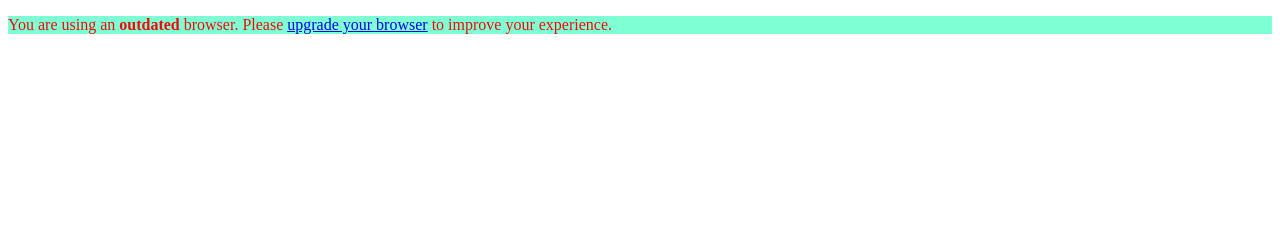
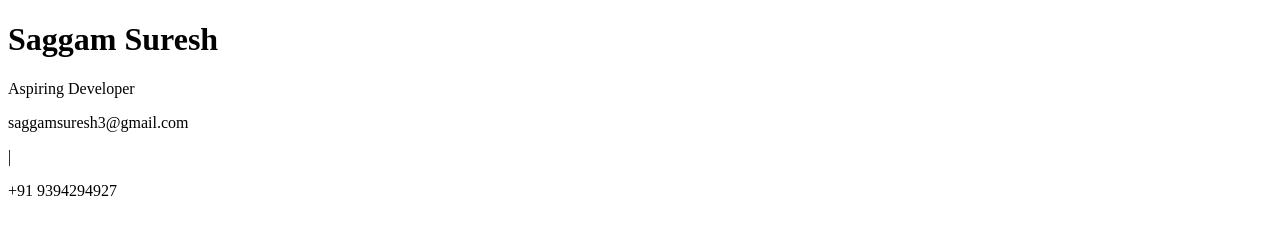
Before and after one commit to saggamsuresh-git/testing, a plain HTML site: page index.html in a window 1280 px wide. Drawn offline with Linux system fonts and the light colour scheme.

Commit message:
Update index.html

```diff
--- a/index.html
+++ b/index.html
@@ -9,7 +9,16 @@
         <link rel="stylesheet" href="./index.css">
     </head>
     <body>
-        <p class="browsehappy">You are using an <strong>outdated</strong> browser. Please <a href="#">upgrade your browser</a> to improve your experience.</p>
-        <script src="" async defer></script>
+        <div class="page-container">
+            <div class="heading">
+                <h1>Saggam Suresh</h1>
+                <p>Aspiring Developer</p>
+            </div>
+            <div class="contact-info">
+                <p>saggamsuresh3@gmail.com </mail>
+                    <p>|</p>
+                <p>+91 9394294927</p>
+            </div>
+        </div>
     </body>
 </html>
```
